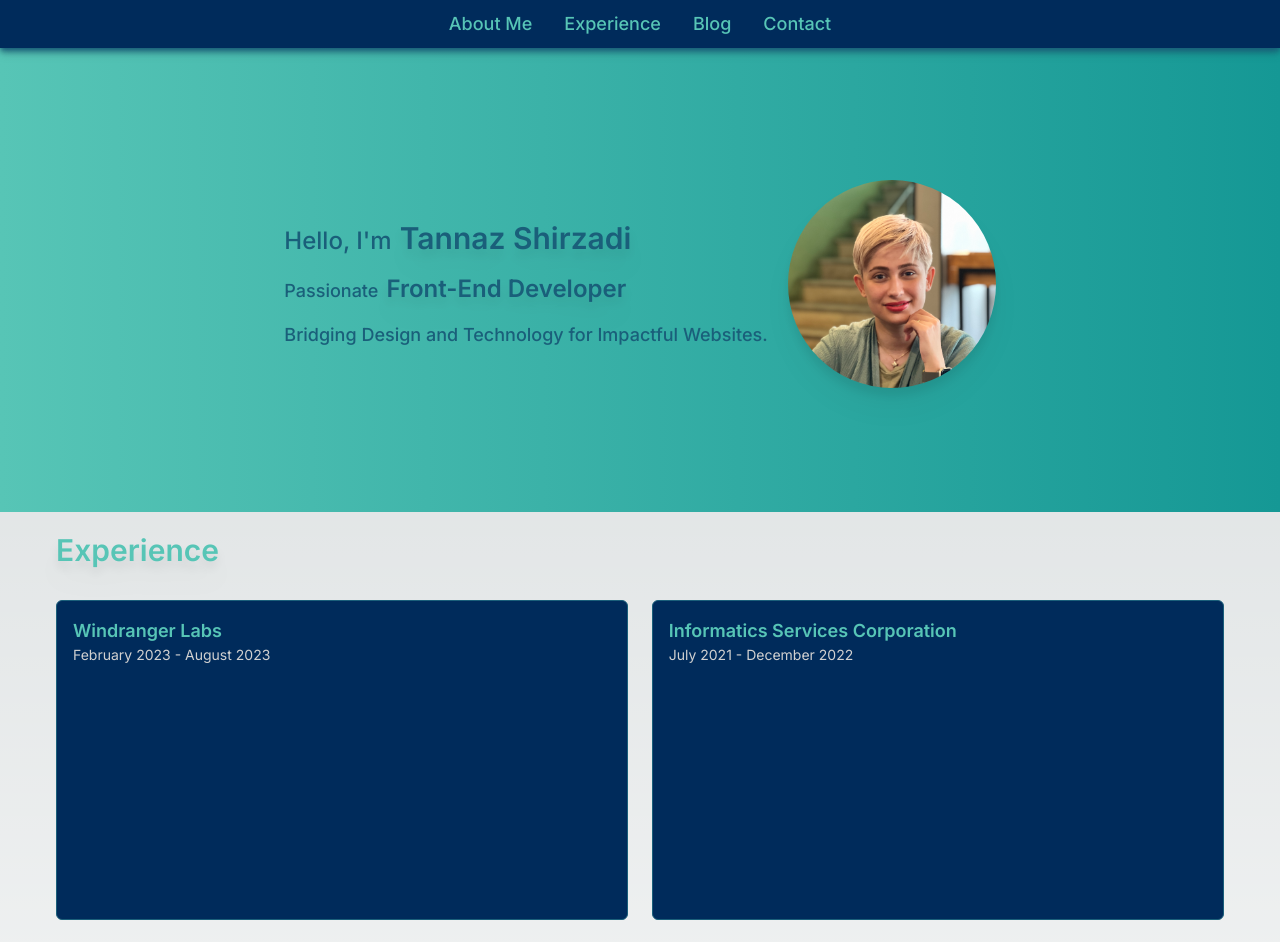
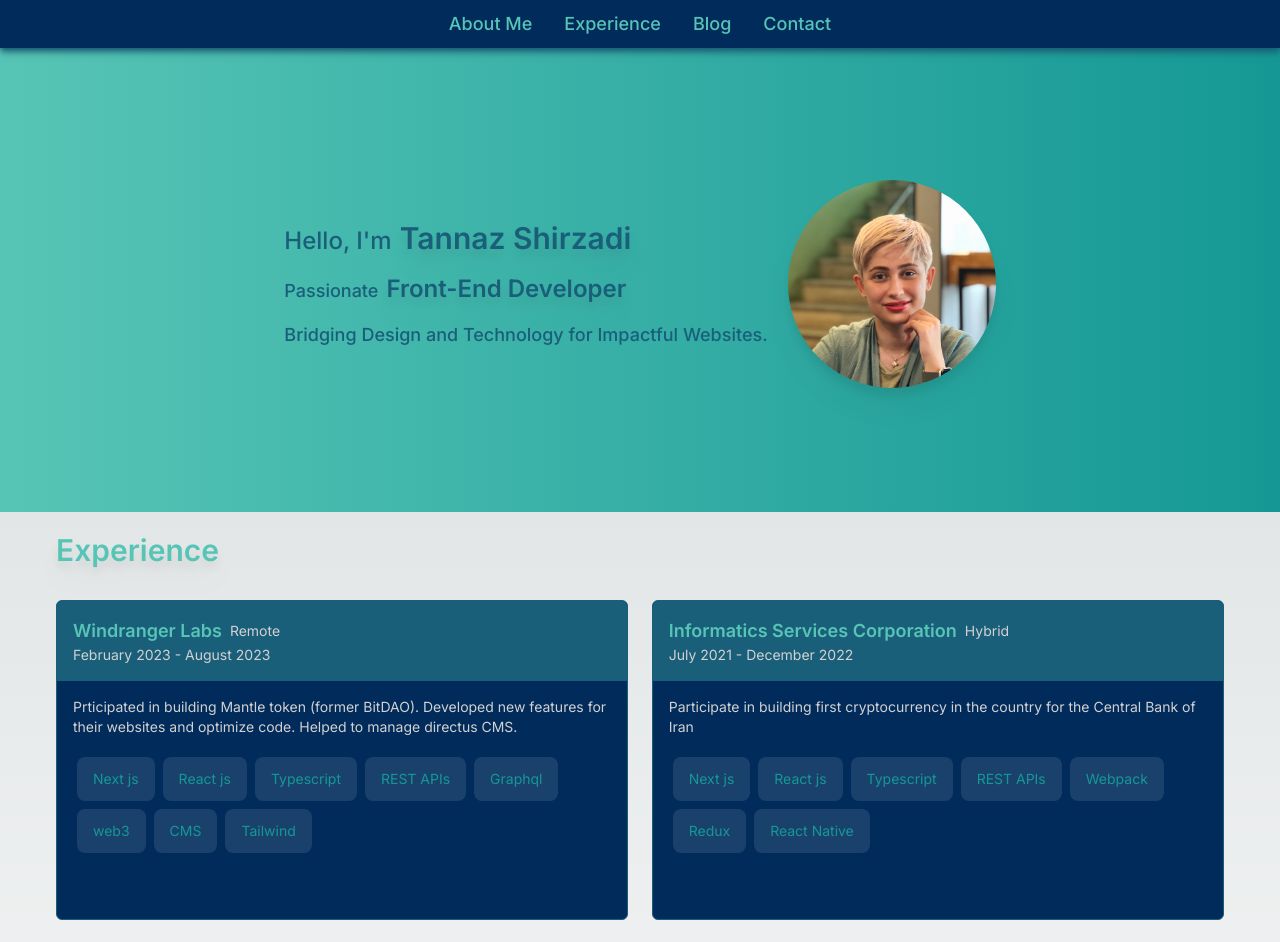
Before and after one commit to tannaz97shr/portfolio, a Next.js app: page / in a window 1280 px wide. Shown: the top 942 px of the page. Built offline with nearby package versions, Linux system fonts and the light colour scheme.

Commit message:
feat: add description and skills to experience card

```diff
--- a/src/app/globals.css
+++ b/src/app/globals.css
@@ -17,6 +17,7 @@
 }
 
 body {
+  /* @apply bg-primary-navy */
   color: rgb(var(--foreground-rgb));
   background: linear-gradient(
       to bottom,
--- a/src/components/ExperienceSection/ExperienceCard.tsx
+++ b/src/components/ExperienceSection/ExperienceCard.tsx
@@ -1,5 +1,6 @@
 import { MonthNames } from "@/data/constants";
 import { IExperience } from "@/models/general";
+import SkillTag from "./SkillTag";
 
 interface ExperienceCardProps {
   exp: IExperience;
@@ -12,14 +13,27 @@ function ExperienceCard({ exp }: ExperienceCardProps) {
     <div
       className="flex flex-col overflow-hidden rounded-md
     bg-primary-navy border border-secondary-navy
-    w-full lg:w-[49%] h-80 mb-6 p-4"
+    w-full lg:w-[49%] h-80 mb-6"
     >
-      <div className="text-lg font-semibold text-primary-teal">
-        {exp.companyName}
+      <div className="flex flex-col p-4 bg-secondary-navy">
+        <div className="flex flex-row items-center">
+          <span className="text-lg font-semibold text-primary-teal mr-2">
+            {exp.companyName}
+          </span>
+          {exp.jobType && (
+            <span className="text-sm text-light-grey">{exp.jobType}</span>
+          )}
+        </div>
+        <div className="text-sm text-light-grey">
+          {MonthNames[startDate.getMonth()]} {startDate.getFullYear()} -{" "}
+          {MonthNames[endDate.getMonth()]} {endDate.getFullYear()}
+        </div>
       </div>
-      <div className="text-sm text-light-grey">
-        {MonthNames[startDate.getMonth()]} {startDate.getFullYear()} -{" "}
-        {MonthNames[endDate.getMonth()]} {endDate.getFullYear()}
+      <div className="px-4 mt-4 text-sm text-light-grey">{exp.description}</div>
+      <div className="flex flex-row flex-wrap px-4 mt-4">
+        {exp.skills.map((item: string) => (
+          <SkillTag key={item} name={item} />
+        ))}
       </div>
     </div>
   );
--- /dev/null
+++ b/src/components/ExperienceSection/SkillTag.tsx
@@ -0,0 +1,13 @@
+interface SkillTagProps {
+  name: string;
+}
+
+function SkillTag({ name }: SkillTagProps) {
+  return (
+    <div className="text-sm text-secondary-teal bg-tag-bg rounded-lg px-4 py-3 m-1">
+      {name}
+    </div>
+  );
+}
+
+export default SkillTag;
--- a/tailwind.config.ts
+++ b/tailwind.config.ts
@@ -18,6 +18,7 @@ const config: Config = {
         current: "currentColor",
         white: "#ffffff",
         backdrop: "rgba(0, 0, 0, 0.6)",
+        "tag-bg": "rgba(255, 255, 255, 0.1)",
         "primary-teal": "#57C5B6",
         "secondary-teal": "#159895",
         "primary-navy": "#002B5B",
```
